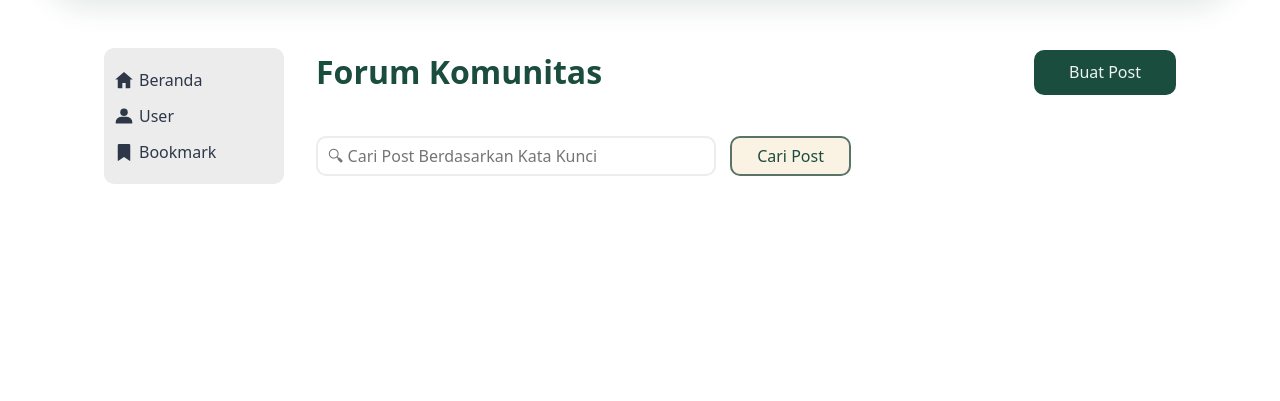
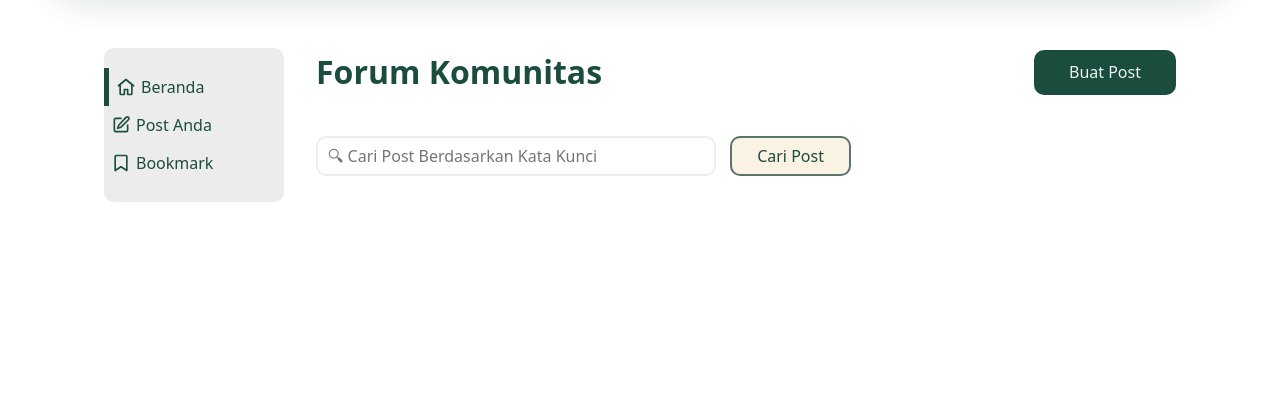
Before and after one commit to pbp-kelompok-b3/Floranity, a Django app: page /forum/ in a window 1280 px wide. Shown: the part 116-517 px from the top of the page. Run offline with Django 5.2, Linux system fonts and the light colour scheme.

Commit message:
style: Adding forum page selected navigation bar visual cue

```diff
--- a/forum/static/css/forum.css
+++ b/forum/static/css/forum.css
@@ -6,6 +6,7 @@
     --color-text-dark: #1b4d3e;
     --color-text-muted: #5a7369;
     --color-border: #edf2f7;
+    --color-grey: #ececec;
 }
 
 
@@ -16,6 +17,10 @@ Pengaturan Styling yang Berlaku ke semua page
 */
 h1 {
     color: var(--color-primary);
+}
+
+a {
+    text-decoration: none;
 }
 
 .button-type-1 {
@@ -59,12 +64,12 @@ h1 {
     position: sticky;          /* ganti dari fixed */
     top: 100px;                 /* jarak dari atas saat di-scroll */
     flex: 0 0 180px;           /* lebar tetap, tidak menyusut */
-    background-color: #ececec;
+    background-color: var(--color-grey);
     border-radius: 10px;
-    padding: 20px 10px;
+    padding-top: 20px;
+    padding-bottom: 20px;
     display: flex;
     flex-direction: column;
-    gap: 12px;
 }
 
 .forum-page-content {
@@ -73,11 +78,30 @@ h1 {
 }
 
 .home-page,
-.user-page,
+.user-post-page,
 .bookmark-page {
     display: flex;
     column-gap: 5px;
+    padding: 7px 10px 7px 7px;
+    color: var(--color-text-dark);
+    background-color: var(--color-grey);
+    transition: background-color 0.2s ease;
 }
+
+.home-page:hover,
+.user-post-page:hover,
+.bookmark-page:hover {
+    background-color: #dedede;
+}
+
+.nav-active {
+    border-left: 5px solid var(--color-text-dark);
+}
+
+.nav-inactive {
+    border-left: 5px solid transparent;
+}
+
 
 
 /*
@@ -115,7 +139,7 @@ Pengaturan Styling untuk Halaman Depan Forum
     margin-right: 5px;
     margin-top: 40px;
     padding-left: 10px;
-    border-color: #ececec;
+    border-color: var(--color-grey);
     border-style: solid;
     border-width: 2px;
     border-radius: 10px;
@@ -166,7 +190,7 @@ Pengaturan Styling untuk Halaman Edit/Bikin Post
     padding: 14px 16px;
     font-family: inherit;
     font-size: 1rem;
-    border: 2px solid #ececec;
+    border: 2px solid var(--color-grey);
     border-radius: 10px;
     background-color: #fff;
     transition: border-color 0.2s ease;
--- a/forum/templates/forum/forum_page_base.html
+++ b/forum/templates/forum/forum_page_base.html
@@ -8,31 +8,32 @@
 {% block content %}
 <div class="forum-layout">
     <nav class="forum-page-nav">
-        <div class="home-page">
-            <svg xmlns="http://www.w3.org/2000/svg" width="20" height="20" viewBox="0 0 24 24" fill="currentColor" aria-label="Home">
-                <path d="M12 2.5 1.5 11.5h3V21a1 1 0 0 0 1 1h4.5v-6.5h4V22H18.5a1 1 0 0 0 1-1v-9.5h3L12 2.5Z"/>
+        {% url 'forum:show_forum' as show_forum_url %}
+        <a href="{{ show_forum_url }}"
+           class="home-page {% if request.path == show_forum_url %}nav-active{% else %}nav-inactive{% endif %}">
+            <svg xmlns="http://www.w3.org/2000/svg" width="20" height="20" viewBox="0 0 24 24" fill="none" stroke="#1b4d3e" stroke-width="2" stroke-linecap="round" stroke-linejoin="round" aria-label="Home">
+                <path d="M3 10.5 12 3l9 7.5"/>
+                <path d="M5 9.5V20a1 1 0 0 0 1 1h4v-6h4v6h4a1 1 0 0 0 1-1V9.5"/>
             </svg>
-            <a>Beranda</a>
-        </div>
-        <div class="user-page">
-            <svg xmlns="http://www.w3.org/2000/svg" width="20" height="20" viewBox="0 0 24 24" fill="currentColor" aria-label="User">
-                <circle cx="12" cy="7.5" r="4.5"/>
-                <path d="M3 21a1 1 0 0 1-1-1v-.5A6.5 6.5 0 0 1 8.5 13h7a6.5 6.5 0 0 1 6.5 6.5v.5a1 1 0 0 1-1 1H3Z"/>
+            <p>Beranda</p>
+        </a>
+        <a class="user-post-page">
+            <svg xmlns="http://www.w3.org/2000/svg" width="20" height="20" viewBox="0 0 24 24" fill="none" stroke="#1b4d3e" stroke-width="2" stroke-linecap="round" stroke-linejoin="round" aria-label="My Posts">
+                <path d="M12 4H6a2 2 0 0 0-2 2v12a2 2 0 0 0 2 2h12a2 2 0 0 0 2-2v-6"/>
+                <path d="M18.4 2.6a2 2 0 0 1 2.8 2.8L12 14.6 8 16l1.4-4 9-9.4Z"/>
             </svg>
-            <a>User</a>
-        </div>
-        <div class="bookmark-page">
-            <svg xmlns="http://www.w3.org/2000/svg" width="20" height="20" viewBox="0 0 24 24" fill="currentColor" aria-label="Bookmark">
-                <path d="M6 2.5h12a1.5 1.5 0 0 1 1.5 1.5v18.2a.5.5 0 0 1-.78.42L12 18l-6.72 4.62a.5.5 0 0 1-.78-.42V4A1.5 1.5 0 0 1 6 2.5Z"/>
+            <p>Post Anda</p>
+        </a>
+        <a class="bookmark-page">
+            <svg xmlns="http://www.w3.org/2000/svg" width="20" height="20" viewBox="0 0 24 24" fill="none" stroke="#1b4d3e" stroke-width="2" stroke-linecap="round" stroke-linejoin="round" aria-label="Bookmark">
+                <path d="M6 3h12a1 1 0 0 1 1 1v17l-7-4.5L5 21V4a1 1 0 0 1 1-1Z"/>
             </svg>
-            <a>Bookmark</a>
-        </div>
+            <p>Bookmark</p>
+        </a>
     </nav>
     <div class="forum-page-content">
         {% block forum-page-content %}
         {% endblock forum-page-content %}
     </div>
 </div>
-
-
 {% endblock content %}
--- a/forum/templates/forum/forum_page_home.html
+++ b/forum/templates/forum/forum_page_home.html
@@ -3,7 +3,7 @@
 
 {% block forum-page-content %}
 <div class="forum-header">
-    <h1>Forum Komunitas</h1>
+    <h1 class="page-title">Forum Komunitas</h1>
     <a class="button button-type-1" id="create-post-button" href="{% url 'forum:create_post' %}">Buat Post</a>
 </div>
 <form class="search-post">
```
